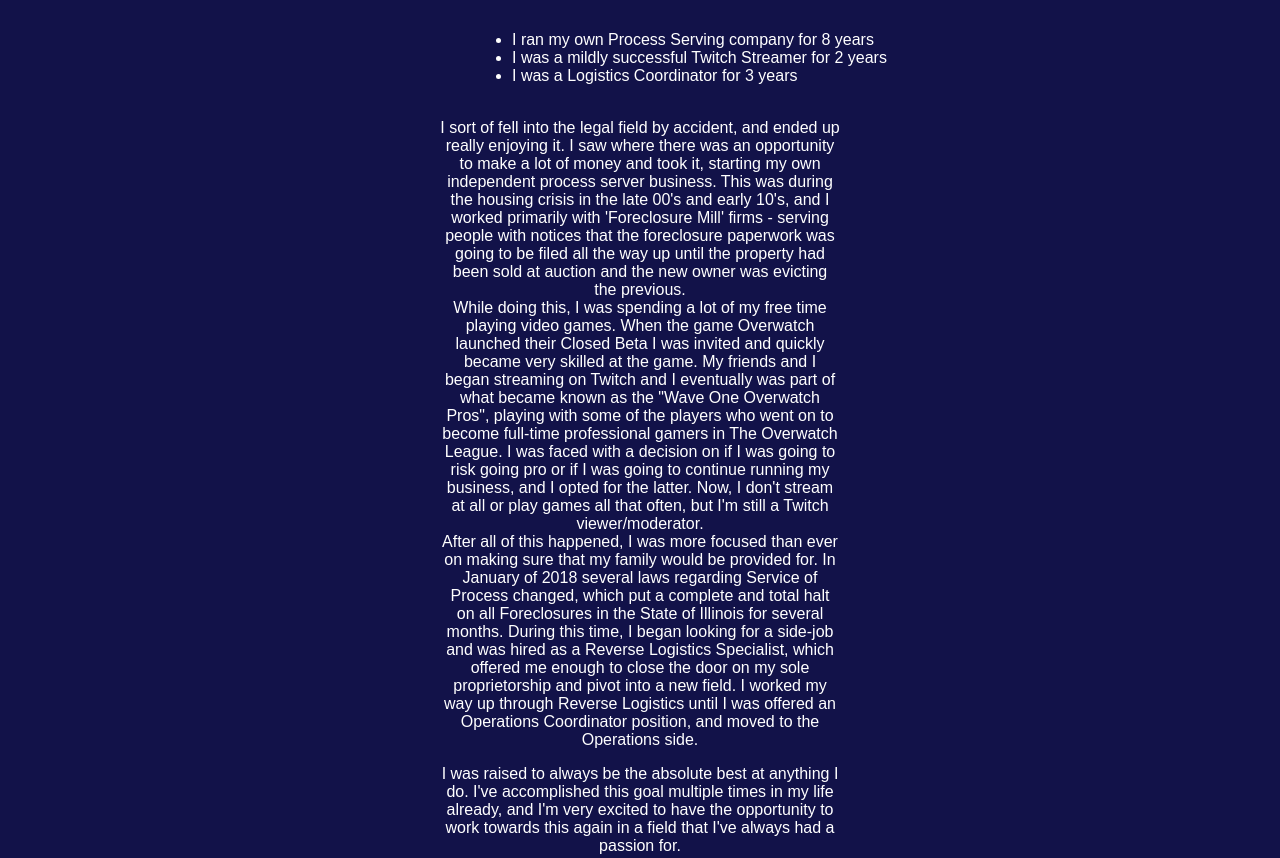
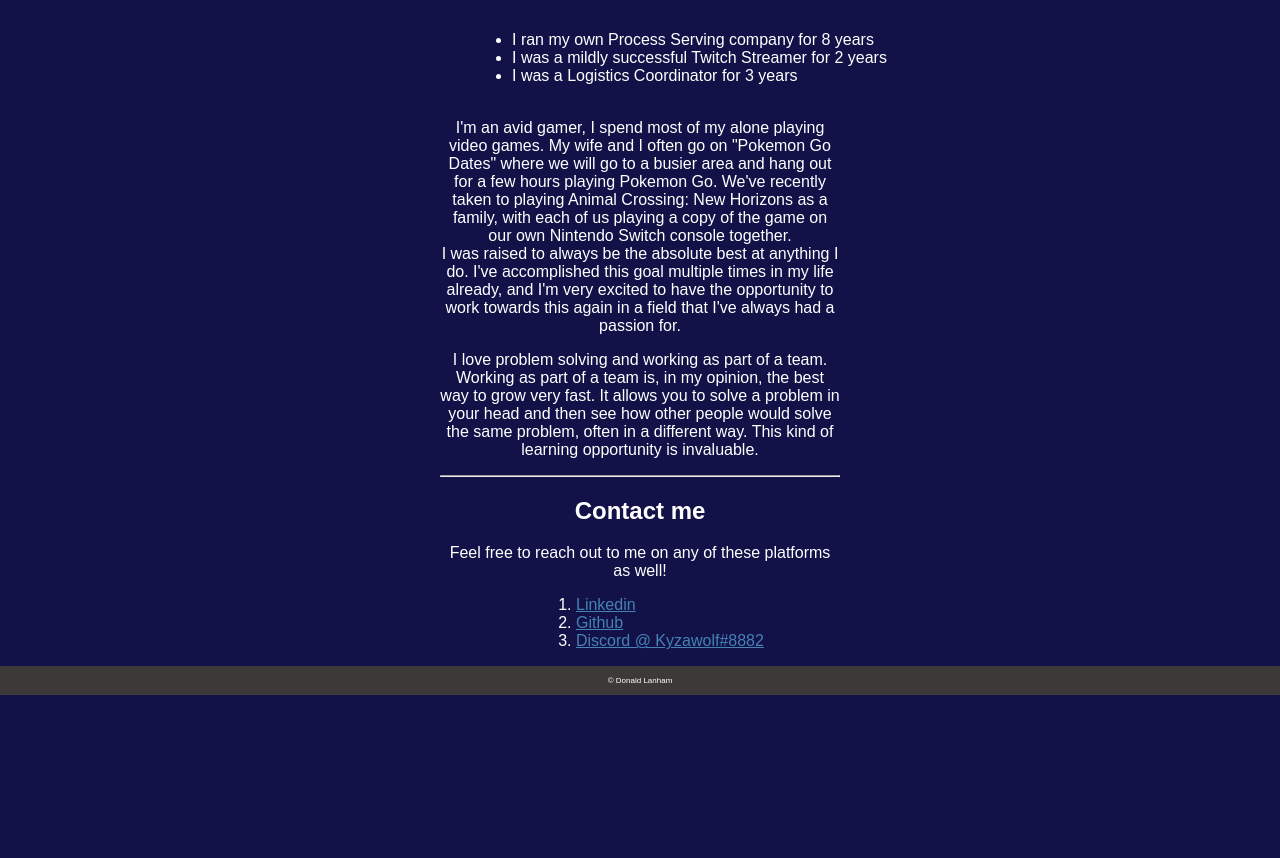
Before and after one commit to donlanham/MyPortfolio, a plain HTML site: page index.html in a window 1280 px wide. Shown: the part 1007-1865 px from the top of the page. After the commit the page ends 1702 px from the top, so only its background shows below. Drawn offline with Linux system fonts and the light colour scheme; a script that the page names is missing.

Commit message:
Update index.html

```diff
--- a/index.html
+++ b/index.html
@@ -1,5 +1,5 @@
 <!DOCTYPE html>
-<html>
+<html lang="en">
 
 <head>
 	<meta charset="utf-8">
@@ -17,14 +17,13 @@
   </div>
 </header>
 
-<center><img src = images/my-face.jpg></center>
+<img src = images/my-face.jpg alt = "an image of my face, taken in my home office">
 
 <!-- Intro Section -->
 
 <main>
     <div>
         <article>
-          <section>
               <header>
   <h2>Hey, I'm Don!</h2>
               </header>
@@ -36,7 +35,7 @@
   <p>Please feel free to <a href = "mailto:don.lanham89@gmail.com">contact me</a> with any questions or advice! I love to hear from people who have shared passions.</p>
           </footer>
 <hr class = wrapper>
-        </section>
+        </article>
 
 <!-- About Me Section -->
 
@@ -52,12 +51,11 @@
     <li>I was a Logistics Coordinator for 3 years</li>
   </ul>
    <br>
-	<p class = wrapper> I sort of fell into the legal field by accident, and ended up really enjoying it. I saw where there was an opportunity to make a lot of money and took it, starting my own independent process server business. This was during the housing crisis in the late 00's and early 10's, and I worked primarily with 'Foreclosure Mill' firms - serving people with notices that the foreclosure paperwork was going to be filed all the way up until the property had been sold at auction and the new owner was evicting the previous.</p>
-  <p class = wrapper> While doing this, I was spending a lot of my free time playing video games. When the game Overwatch launched their Closed Beta I was invited and quickly became very skilled at the game. My friends and I began streaming on Twitch and I eventually was part of what became known as the "Wave One Overwatch Pros", playing with some of the players who went on to become full-time professional gamers in The Overwatch League. I was faced with a decision on if I was going to risk going pro or if I was going to continue running my business, and I opted for the latter. Now, I don't stream at all or play games all that often, but I'm still a Twitch viewer/moderator.</p>
-  <p class = wrapper> After all of this happened, I was more focused than ever on making sure that my family would be provided for. In January of 2018 several laws regarding Service of Process changed, which put a complete and total halt on all Foreclosures in the State of Illinois for several months. During this time, I began looking for a side-job and was hired as a Reverse Logistics Specialist, which offered me enough to close the door on my sole proprietorship and pivot into a new field. I worked my way up through Reverse Logistics until I was offered an Operations Coordinator position, and moved to the Operations side.</p>
+	<p class = wrapper>I'm an avid gamer, I spend most of my alone playing video games. My wife and I often go on "Pokemon Go Dates" where we will go to a busier area and hang out for a few hours playing Pokemon Go. We've recently taken to playing Animal Crossing: New Horizons as a family, with each of us playing a copy of the game on our own Nintendo Switch console together.</p>
+	<p class = wrapper>I was raised to always be the absolute best at anything I do. I've accomplished this goal multiple times in my life already, and I'm very excited to have the opportunity to work towards this again in a field that I've always had a passion for.</p>
 
   <footer class = wrapper>
-    <p> I was raised to always be the absolute best at anything I do. I've accomplished this goal multiple times in my life already, and I'm very excited to have the opportunity to work towards this again in a field that I've always had a passion for. </p>
+    <p>I love problem solving and working as part of a team. Working as part of a team is, in my opinion, the best way to grow very fast. It allows you to solve a problem in your head and then see how other people would solve the same problem, often in a different way. This kind of learning opportunity is invaluable.</p>
   </footer>
 <hr class = wrapper>
         </section>
@@ -67,12 +65,12 @@
    <h2>Contact me</h2>
    <p class = wrapper>
      Feel free to reach out to me on any of these platforms as well!
+  </p>
      <ol>
      <li> <a href = "https://www.linkedin.com/in/donald-lanham-585041205/"> Linkedin </a></li>
      <li> <a href = "https://github.com/donlanham"> Github </a> </li>
      <li> <a href = "https://discordapp.com/users/129830028035883009"> Discord @ Kyzawolf#8882 </a> </li>
      </ol>
-     </p>
   </section>
         </article>
     </div>
```
